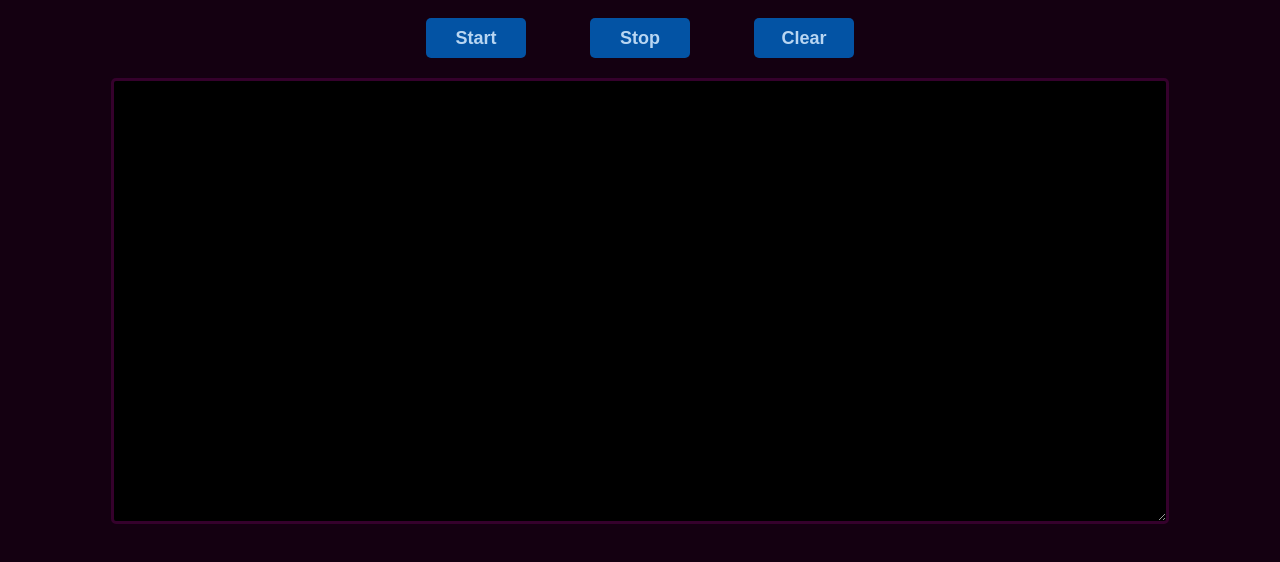
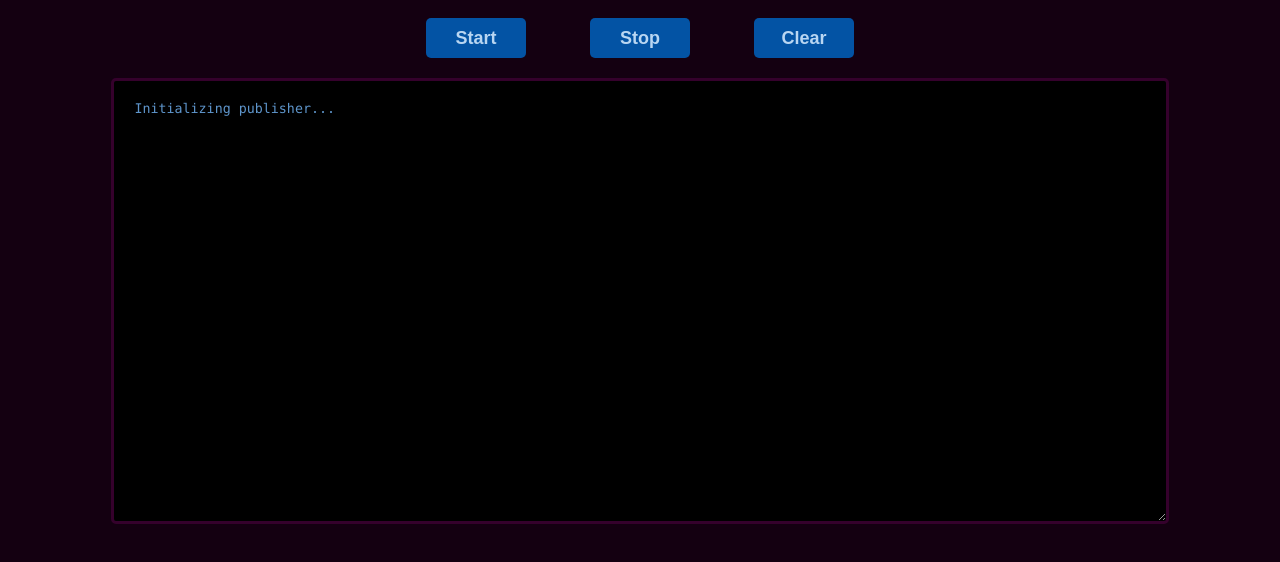
Before and after one commit to ros2wasm/ros2wasm-website, a plain HTML site: page index.html in a window 1280 px wide. Both pictures are taken after a click on the button "Start". Drawn offline with Linux system fonts and the light colour scheme; no server answers.

Commit message:
Add initialization message

```diff
--- a/index.html
+++ b/index.html
@@ -25,6 +25,8 @@
         let worker;
 
         function startTalker() {
+
+            document.getElementById("result").innerHTML = "Initializing publisher...\n";
 
             if (typeof(worker) == "undefined") {
                 worker = new Worker("publisher/talker.js");
```
